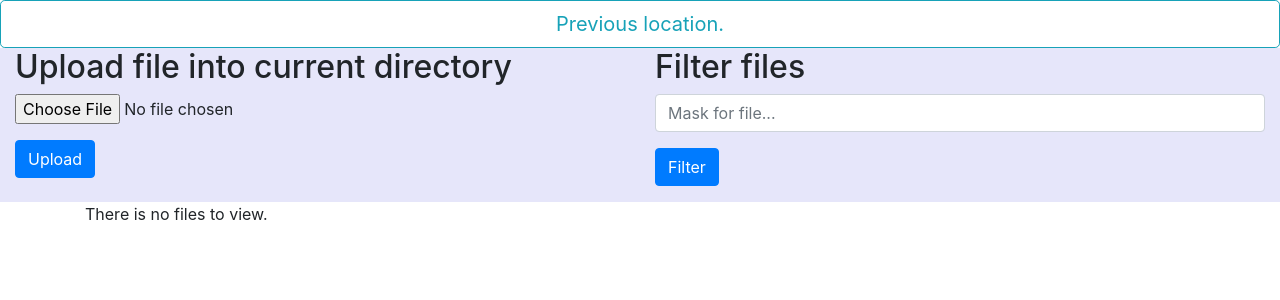
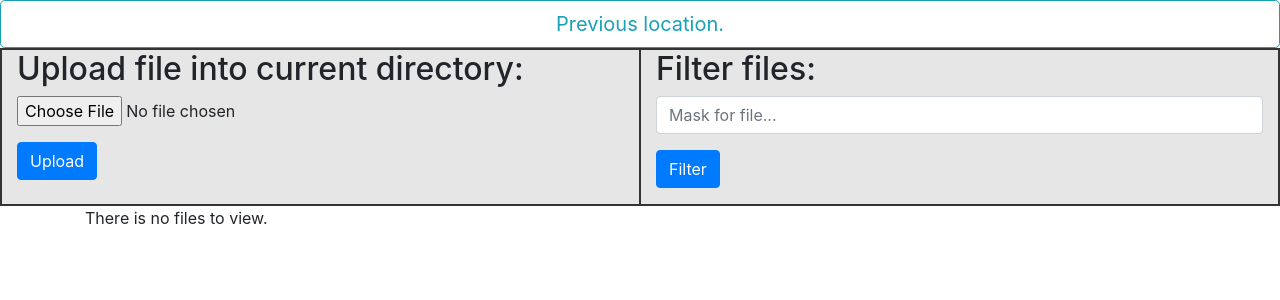
Before and after one commit to msm3858/Bottle, a Python web app: template templates/list_dir.html in a window 1280 px wide. Shown: the part 56-356 px from the top of the page. Run offline with Jinja, Linux system fonts and the light colour scheme; the template is opened without the code that fills it, so the values that code supplies are empty; some libraries are stand-ins or nearby versions.

Commit message:
Visual improvements. Added borders.

```diff
--- a/templates/list_dir.html
+++ b/templates/list_dir.html
@@ -10,11 +10,11 @@
 {% endif %}
 
 
-<div class="container-fluid">
+<div class="container-fluid" style="border:1px solid #333333;">
 	<div class="row">
 		<!--Upload handler-->
-		<div class="col-sm-6" style="background-color:lavender;">
-			<h2>Upload file into current directory</h2>
+		<div class="col-sm-6" style="background-color:#e6e6e6; border:1px solid #333333;">
+			<h2>Upload file into current directory:</h2>
 
 			<form action="/upload" method="post" enctype="multipart/form-data">
 				<input type="file" id="upload" name="upload">
@@ -26,9 +26,9 @@
 			</form>
 		</div>
 		<!--Filter handler-->
-		<div class="col-sm-6" style="background-color:lavender;">
+		<div class="col-sm-6" style="background-color:#e6e6e6; border:1px solid #333333;">
 
-		<h2>Filter files</h2>
+		<h2>Filter files:</h2>
 		<form action="{{site_paths.data_site}}p{{page}}/{{file.url_full_path()}}/{{file.name}}" method="post">
 			<input type="text" class="form-control input-lg " id="mask" name="mask" placeholder="Mask for file..." value="{{ file.mask }}">
 			<div class="mt-3">
```
